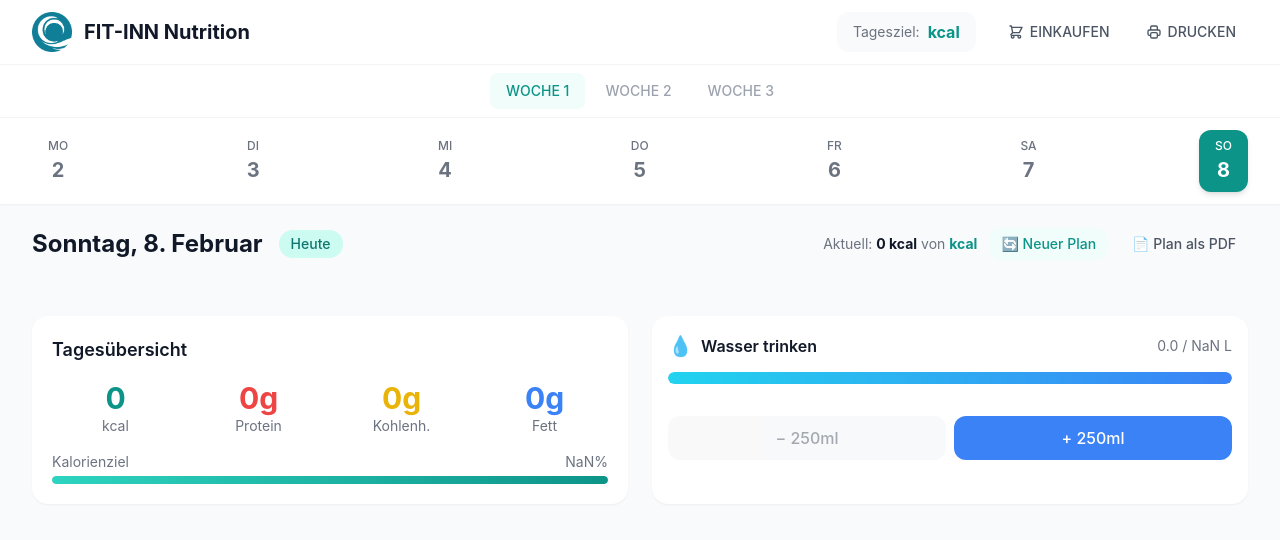
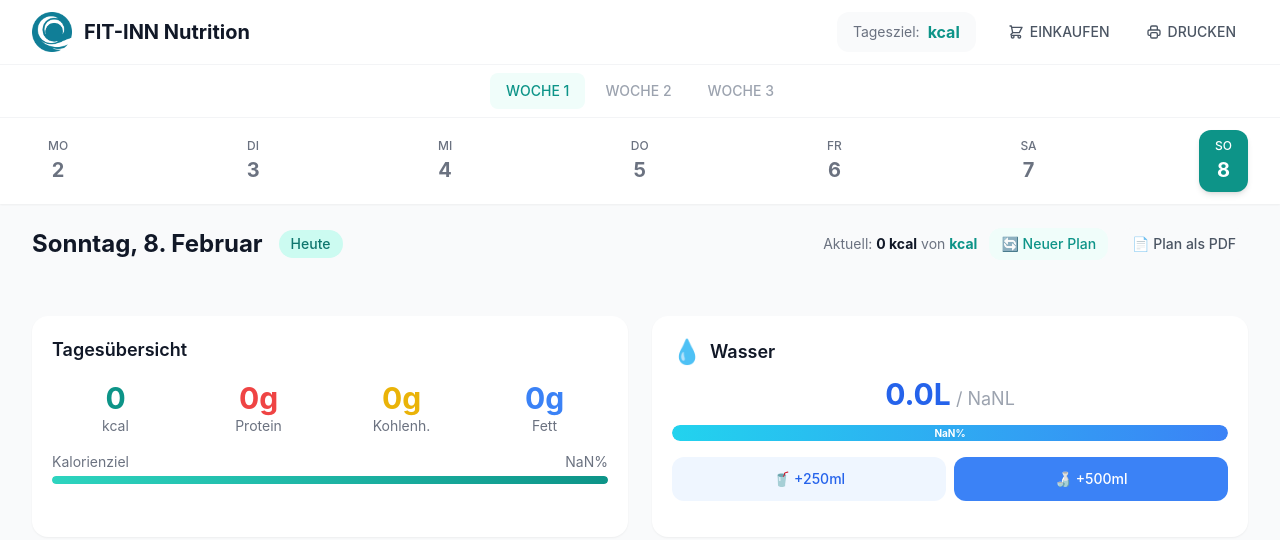
Before and after one commit to markuseichhorn92-netizen/fitinn-nutrition, a Next.js app: page /plan in a window 1280 px wide. Shown: the top 540 px of the page. Built offline with nearby package versions, Linux system fonts and the light colour scheme; sample sign-in values are in the browser's storage.

Commit message:
feat: PDF-Export, Swap-Filter, Wasser-Tracker

```diff
--- a/src/app/plan/page.tsx
+++ b/src/app/plan/page.tsx
@@ -568,7 +568,7 @@ ${(() => {
               </svg>
               <span className="hidden sm:inline">EINKAUFEN</span>
             </Link>
-            <button className="px-3 py-2 text-sm font-medium text-gray-600 hover:text-teal-600 hover:bg-gray-50 rounded-lg transition-colors flex items-center gap-1.5">
+            <button onClick={exportPDF} className="px-3 py-2 text-sm font-medium text-gray-600 hover:text-teal-600 hover:bg-gray-50 rounded-lg transition-colors flex items-center gap-1.5">
               <svg className="w-4 h-4" fill="none" viewBox="0 0 24 24" stroke="currentColor">
                 <path strokeLinecap="round" strokeLinejoin="round" strokeWidth={2} d="M17 17h2a2 2 0 002-2v-4a2 2 0 00-2-2H5a2 2 0 00-2 2v4a2 2 0 002 2h2m2 4h6a2 2 0 002-2v-4a2 2 0 00-2-2H9a2 2 0 00-2 2v4a2 2 0 002 2zm8-12V5a2 2 0 00-2-2H9a2 2 0 00-2 2v4h10z" />
               </svg>
--- a/src/components/RecipeSwapPanel.tsx
+++ b/src/components/RecipeSwapPanel.tsx
@@ -107,7 +107,7 @@ export default function RecipeSwapPanel({ isOpen, onClose, onSelect, mealType, c
     // Apply quick filters
     if (filter === 'quick') recipes = recipes.filter(r => r.totalTime <= 15);
     if (filter === 'lowcal') recipes = recipes.filter(r => r.nutrition.calories <= 400);
-    if (filter === 'highprotein') recipes = recipes.filter(r => r.nutrition.protein >= 25);
+    if (filter === 'highprotein') recipes = recipes.filter(r => r.dietaryFlags?.includes('high-protein') || r.tags?.includes('high-protein') || r.nutrition.protein >= 25);
     if (filter === 'vegetarian') recipes = recipes.filter(r => r.dietaryFlags?.includes('vegetarian') || r.dietaryFlags?.includes('vegan'));
     if (filter === 'vegan') recipes = recipes.filter(r => r.dietaryFlags?.includes('vegan'));
     if (filter === 'lowcarb') recipes = recipes.filter(r => r.dietaryFlags?.includes('low-carb') || r.nutrition.carbs < 20);
--- a/src/components/WaterTracker.tsx
+++ b/src/components/WaterTracker.tsx
@@ -1,7 +1,50 @@
 'use client';
 
-import { useState, useEffect } from 'react';
-import { saveWaterIntake, loadWaterIntake } from '@/lib/storage';
+import { useState, useEffect, useCallback } from 'react';
+
+const WATER_LOG_KEY = 'fitinn_water_log';
+
+interface WaterEntry {
+  time: string; // HH:MM
+  amount: number; // in liters
+}
+
+interface WaterDayData {
+  entries: WaterEntry[];
+  total: number;
+}
+
+function loadWaterLog(date: string): WaterDayData {
+  if (typeof window === 'undefined') return { entries: [], total: 0 };
+  try {
+    const data = localStorage.getItem(WATER_LOG_KEY);
+    const all = data ? JSON.parse(data) : {};
+    return all[date] || { entries: [], total: 0 };
+  } catch {
+    return { entries: [], total: 0 };
+  }
+}
+
+function saveWaterLog(date: string, data: WaterDayData): void {
+  if (typeof window === 'undefined') return;
+  try {
+    const raw = localStorage.getItem(WATER_LOG_KEY);
+    const all = raw ? JSON.parse(raw) : {};
+    all[date] = data;
+    localStorage.setItem(WATER_LOG_KEY, JSON.stringify(all));
+  } catch { /* ignore */ }
+}
+
+// Also update legacy storage for compatibility
+function syncLegacyStorage(date: string, total: number): void {
+  if (typeof window === 'undefined') return;
+  try {
+    const raw = localStorage.getItem('fitinn_water_intake');
+    const all = raw ? JSON.parse(raw) : {};
+    all[date] = total;
+    localStorage.setItem('fitinn_water_intake', JSON.stringify(all));
+  } catch { /* ignore */ }
+}
 
 interface WaterTrackerProps {
   goal: number; // in liters
@@ -9,83 +52,146 @@ interface WaterTrackerProps {
 }
 
 export default function WaterTracker({ goal, date }: WaterTrackerProps) {
-  const [intake, setIntake] = useState(0);
-  const glassSize = 0.25; // 250ml per glass
+  const [data, setData] = useState<WaterDayData>({ entries: [], total: 0 });
+  const [animating, setAnimating] = useState(false);
+  const [lastAdded, setLastAdded] = useState<number | null>(null);
 
   useEffect(() => {
-    setIntake(loadWaterIntake(date));
+    setData(loadWaterLog(date));
   }, [date]);
 
-  const addWater = () => {
-    const newIntake = Math.min(intake + glassSize, goal + 1);
-    setIntake(newIntake);
-    saveWaterIntake(date, newIntake);
+  const addWater = useCallback((amount: number) => {
+    const now = new Date();
+    const timeStr = `${now.getHours().toString().padStart(2, '0')}:${now.getMinutes().toString().padStart(2, '0')}`;
+    const newEntry: WaterEntry = { time: timeStr, amount };
+    const newTotal = Math.round((data.total + amount) * 100) / 100;
+    const newData: WaterDayData = {
+      entries: [...data.entries, newEntry],
+      total: newTotal,
     };
+    setData(newData);
+    saveWaterLog(date, newData);
+    syncLegacyStorage(date, newTotal);
 
-  const removeWater = () => {
-    const newIntake = Math.max(intake - glassSize, 0);
-    setIntake(newIntake);
-    saveWaterIntake(date, newIntake);
-  };
+    // Animation
+    setLastAdded(amount * 1000);
+    setAnimating(true);
+    setTimeout(() => setAnimating(false), 600);
+  }, [data, date]);
 
-  const glasses = Math.ceil(goal / glassSize);
-  const filledGlasses = Math.floor(intake / glassSize);
-  const percentage = Math.min((intake / goal) * 100, 100);
+  const removeWater = useCallback(() => {
+    if (data.total <= 0) return;
+    const entries = [...data.entries];
+    const removed = entries.pop();
+    const newTotal = Math.max(0, Math.round((data.total - (removed?.amount || 0.25)) * 100) / 100);
+    const newData: WaterDayData = { entries, total: newTotal };
+    setData(newData);
+    saveWaterLog(date, newData);
+    syncLegacyStorage(date, newTotal);
+  }, [data, date]);
+
+  const percentage = Math.min((data.total / goal) * 100, 100);
+  const isComplete = data.total >= goal;
 
   return (
-    <div className="bg-white rounded-2xl p-4 shadow-sm">
-      <div className="flex items-center justify-between mb-3">
+    <div className="bg-white rounded-2xl p-5 shadow-sm">
+      {/* Header */}
+      <div className="flex items-center justify-between mb-2">
         <div className="flex items-center gap-2">
-          <span className="text-xl">💧</span>
-          <span className="font-semibold text-gray-900">Wasser trinken</span>
+          <span className={`text-2xl transition-transform duration-300 ${animating ? 'scale-125' : ''}`}>
+            {isComplete ? '✅' : '💧'}
+          </span>
+          <span className="font-semibold text-gray-900 text-lg">Wasser</span>
         </div>
-        <span className="text-sm text-gray-500">
-          {intake.toFixed(1)} / {goal.toFixed(1)} L
+        {data.entries.length > 0 && (
+          <button
+            onClick={removeWater}
+            className="text-xs text-gray-400 hover:text-gray-600 transition-colors px-2 py-1 rounded-lg hover:bg-gray-50"
+          >
+            Rückgängig
+          </button>
+        )}
+      </div>
+
+      {/* Prominent Display */}
+      <div className="text-center mb-3">
+        <p className={`text-3xl font-bold transition-all duration-300 ${animating ? 'scale-110 text-blue-500' : isComplete ? 'text-green-500' : 'text-blue-600'}`}>
+          {data.total.toFixed(1)}L
+          <span className="text-lg font-normal text-gray-400"> / {goal.toFixed(1)}L</span>
+        </p>
+        {animating && lastAdded && (
+          <span className="inline-block text-sm text-blue-400 animate-bounce mt-1">
+            +{lastAdded}ml 💧
+          </span>
+        )}
+      </div>
+
+      {/* Progress Bar */}
+      <div className="h-4 bg-gray-100 rounded-full overflow-hidden mb-4 relative">
+        <div
+          className={`h-full rounded-full transition-all duration-500 ${
+            isComplete
+              ? 'bg-gradient-to-r from-green-400 to-emerald-500'
+              : 'bg-gradient-to-r from-cyan-400 to-blue-500'
+          }`}
+          style={{ width: `${percentage}%` }}
+        />
+        <span className="absolute inset-0 flex items-center justify-center text-[10px] font-bold text-white drop-shadow-sm">
+          {Math.round(percentage)}%
         </span>
       </div>
 
-      {/* Progress Bar */}
-      <div className="h-3 bg-gray-100 rounded-full overflow-hidden mb-4">
-        <div
-          className="h-full bg-gradient-to-r from-cyan-400 to-blue-500 rounded-full transition-all duration-500"
-          style={{ width: `${percentage}%` }}
-        />
+      {/* Add Buttons */}
+      <div className="flex gap-2 mb-4">
+        <button
+          onClick={() => addWater(0.25)}
+          className={`flex-1 py-3 rounded-xl font-medium text-sm transition-all ${
+            animating ? 'scale-95' : 'hover:scale-[1.02]'
+          } bg-blue-50 text-blue-600 hover:bg-blue-100 active:bg-blue-200`}
+        >
+          🥤 +250ml
+        </button>
+        <button
+          onClick={() => addWater(0.5)}
+          className={`flex-1 py-3 rounded-xl font-medium text-sm transition-all ${
+            animating ? 'scale-95' : 'hover:scale-[1.02]'
+          } bg-blue-500 text-white hover:bg-blue-600 active:bg-blue-700`}
+        >
+          🍶 +500ml
+        </button>
       </div>
 
-      {/* Water Glasses */}
-      <div className="flex flex-wrap gap-2 mb-4">
-        {Array.from({ length: Math.min(glasses, 12) }).map((_, i) => (
+      {/* Timeline */}
+      {data.entries.length > 0 && (
+        <div>
+          <p className="text-[10px] font-bold text-gray-400 uppercase tracking-wider mb-2">Tagesverlauf</p>
+          <div className="flex items-center gap-1 flex-wrap">
+            {data.entries.map((entry, i) => (
               <div
                 key={i}
-            className={`w-8 h-8 rounded-lg flex items-center justify-center transition-all ${
-              i < filledGlasses
-                ? 'bg-blue-100 text-blue-500'
-                : 'bg-gray-100 text-gray-300'
-            }`}
+                className="group relative flex flex-col items-center"
+                title={`${entry.time} — ${entry.amount * 1000}ml`}
               >
-            <svg className="w-5 h-5" fill="currentColor" viewBox="0 0 24 24">
-              <path d="M12 2C8.13 2 5 5.13 5 9c0 5.25 7 13 7 13s7-7.75 7-13c0-3.87-3.13-7-7-7zm0 9.5c-1.38 0-2.5-1.12-2.5-2.5s1.12-2.5 2.5-2.5 2.5 1.12 2.5 2.5-1.12 2.5-2.5 2.5z"/>
-            </svg>
+                <div className={`w-6 h-6 rounded-full flex items-center justify-center text-[10px] transition-all ${
+                  entry.amount >= 0.5
+                    ? 'bg-blue-500 text-white'
+                    : 'bg-blue-100 text-blue-500'
+                }`}>
+                  💧
+                </div>
+                <span className="text-[9px] text-gray-400 mt-0.5">{entry.time}</span>
               </div>
             ))}
           </div>
+        </div>
+      )}
 
-      {/* Buttons */}
-      <div className="flex gap-2">
-        <button
-          onClick={removeWater}
-          disabled={intake === 0}
-          className="flex-1 py-2.5 rounded-xl bg-gray-100 text-gray-600 font-medium disabled:opacity-50 disabled:cursor-not-allowed hover:bg-gray-200 transition-colors"
-        >
-          − 250ml
-        </button>
-        <button
-          onClick={addWater}
-          className="flex-1 py-2.5 rounded-xl bg-blue-500 text-white font-medium hover:bg-blue-600 transition-colors"
-        >
-          + 250ml
-        </button>
-      </div>
+      {/* Goal info */}
+      {isComplete && (
+        <p className="text-center text-sm text-green-600 font-medium mt-3">
+          🎉 Tagesziel erreicht!
+        </p>
+      )}
     </div>
   );
 }
```
Lines whose indentation alone changed are shown as unchanged.
